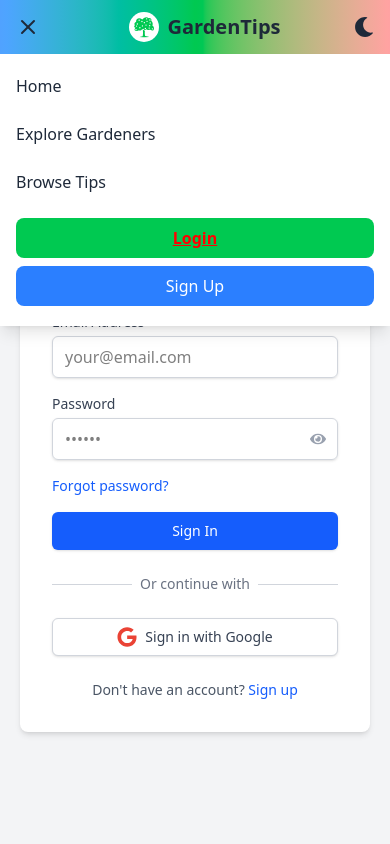
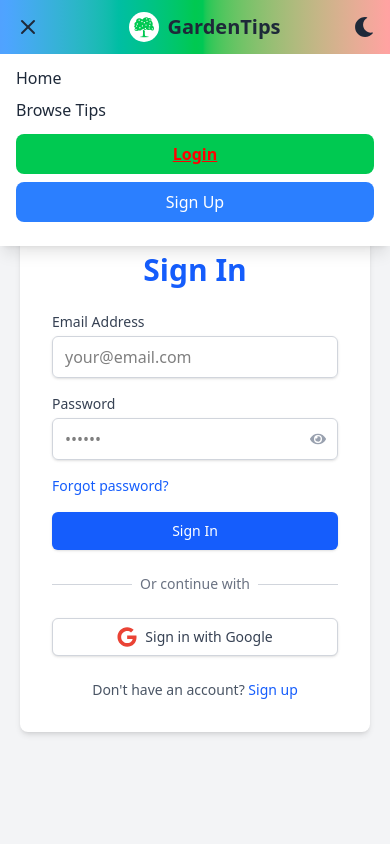
Before and after one commit to Royel500/wonderfull-website, a React (Vite) app: page /signIn in a window 390 px wide. Both pictures are taken after a click on the button 28 px from the left and 27 px from the top of the page. Shown: the top 844 px of the page. Built offline with nearby package versions, Linux system fonts and the light colour scheme; no server answers.

Commit message:
last commit

```diff
--- a/src/Components/Navber/Navbar.jsx
+++ b/src/Components/Navber/Navbar.jsx
@@ -2,15 +2,13 @@ import React, { useContext, useState } from 'react';
 import { NavLink } from 'react-router';
 import { AuthContext } from '../Context/AuthProvider';
 import { GiFruitTree } from "react-icons/gi";
-import { IoMdMoon } from "react-icons/io";
-import { MdOutlineWbSunny } from "react-icons/md";
 import { FiMenu, FiX } from "react-icons/fi";
 import Swal from 'sweetalert2';
-import './Navber.css'
+import './Navber.css';
 import ThemeToggle from '../ThemeToggle';
 
 const Navbar = () => {
-  const { user, logOut, theme, toggleTheme } = useContext(AuthContext);
+  const { user, logOut, theme } = useContext(AuthContext);
   const [dropdownOpen, setDropdownOpen] = useState(false);
   const [mobileMenuOpen, setMobileMenuOpen] = useState(false);
 
@@ -37,7 +35,6 @@ const Navbar = () => {
   };
 
   return (
-    // <div className="navbar bg-white shadow-sm">
     <nav className={`relative px-4 py-3 shadow-lg ${
       theme === 'dark'
         ? 'bg-gray-900 text-white'
@@ -63,22 +60,21 @@ const Navbar = () => {
         <div className="hidden md:flex items-center space-x-6 font-medium">
           <NavLink
             to="/"
-
+            className={({ isActive }) =>
+              isActive ? 'text-white font-bold' : 'hover:text-white'
+            }
           >
             Home
           </NavLink>
-
           <NavLink
             to="/tips"
-
+            className={({ isActive }) =>
+              isActive ? 'text-white font-bold' : 'hover:text-white'
+            }
           >
             Browse Tips
           </NavLink>
           {user && (
-            <>
-
-
-
             <NavLink
               to="/dashboard"
               className={({ isActive }) =>
@@ -87,22 +83,12 @@ const Navbar = () => {
             >
               Dashboard
             </NavLink>
-            </>
           )}
         </div>
 
         {/* Right Side Controls */}
         <div className="flex items-center gap-4">
           {/* Theme Toggle */}
-          {/* <button
-            onClick={toggleTheme}
-            className={`px-3 py-1 rounded-full ${
-              theme === 'dark' ? 'bg-gray-700' : 'bg-gray-200'
-            }`}
-            aria-label={`Switch to ${theme === 'light' ? 'dark' : 'light'} mode`}
-          >
-            {theme === 'light' ? <IoMdMoon /> :<MdOutlineWbSunny />}
-          </button> */}
           <ThemeToggle />
 
           {/* User Controls */}
@@ -153,47 +139,35 @@ const Navbar = () => {
       {/* Mobile Menu */}
       {mobileMenuOpen && (
         <div className={`md:hidden absolute top-full left-0 right-0 ${
-          theme === 'dark' ? 'bg-gray-800' : 'bg-white'
-        } shadow-lg py-2 z-40`}>
+          theme === 'dark' ? 'bg-gray-800 text-white' : 'bg-white text-gray-800'
+        } shadow-lg py-3 z-40`}>
+          <div className="flex flex-col space-y-2 px-4">
             <NavLink
               to="/"
-            className="block px-4 py-3 hover:bg-gray-100 dark:hover:bg-gray-700"
               onClick={() => setMobileMenuOpen(false)}
+              className={({ isActive }) => isActive ? 'font-bold text-green-500' : ''}
             >
               Home
             </NavLink>
             <NavLink
-            to="/explore"
-            className="block px-4 py-3 hover:bg-gray-100 dark:hover:bg-gray-700"
+              to="/tips"
               onClick={() => setMobileMenuOpen(false)}
-          >
-            Explore Gardeners
-          </NavLink>
-          <NavLink
-            to="/tips"
-            className="block px-4 py-3 hover:bg-gray-100 dark:hover:bg-gray-700"
-            onClick={() => setMobileMenuOpen(false)}
+              className={({ isActive }) => isActive ? 'font-bold text-green-500' : ''}
             >
               Browse Tips
             </NavLink>
             {user && (
-            <>
               <NavLink
-                to="/plants"
-                className="block px-4 py-3 hover:bg-gray-100 dark:hover:bg-gray-700"
+                to="/dashboard"
                 onClick={() => setMobileMenuOpen(false)}
+                className={({ isActive }) => isActive ? 'font-bold text-green-500' : ''}
               >
-                Share Tip
+                Dashboard
               </NavLink>
-              <NavLink
-                to="/my-tips"
-                className="block px-4 py-3 hover:bg-gray-100 dark:hover:bg-gray-700"
-                onClick={() => setMobileMenuOpen(false)}
-              >
-                My Tips
-              </NavLink>
-            </>
             )}
+          </div>
+
+          {/* Mobile Auth Buttons */}
           {!user ? (
             <div className="px-4 py-3 space-y-2">
               <NavLink
```
Lines whose indentation alone changed are shown as unchanged.
